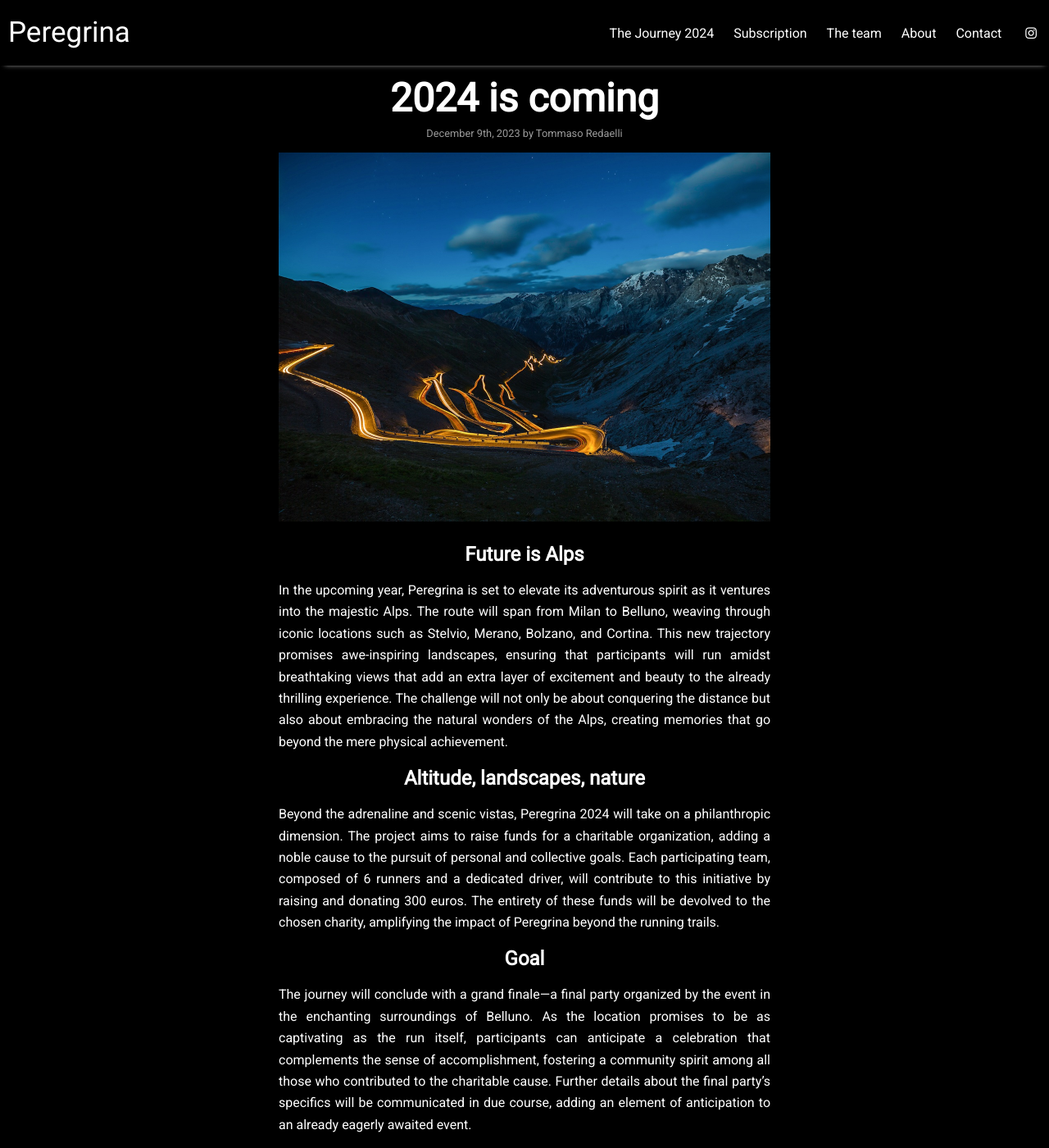
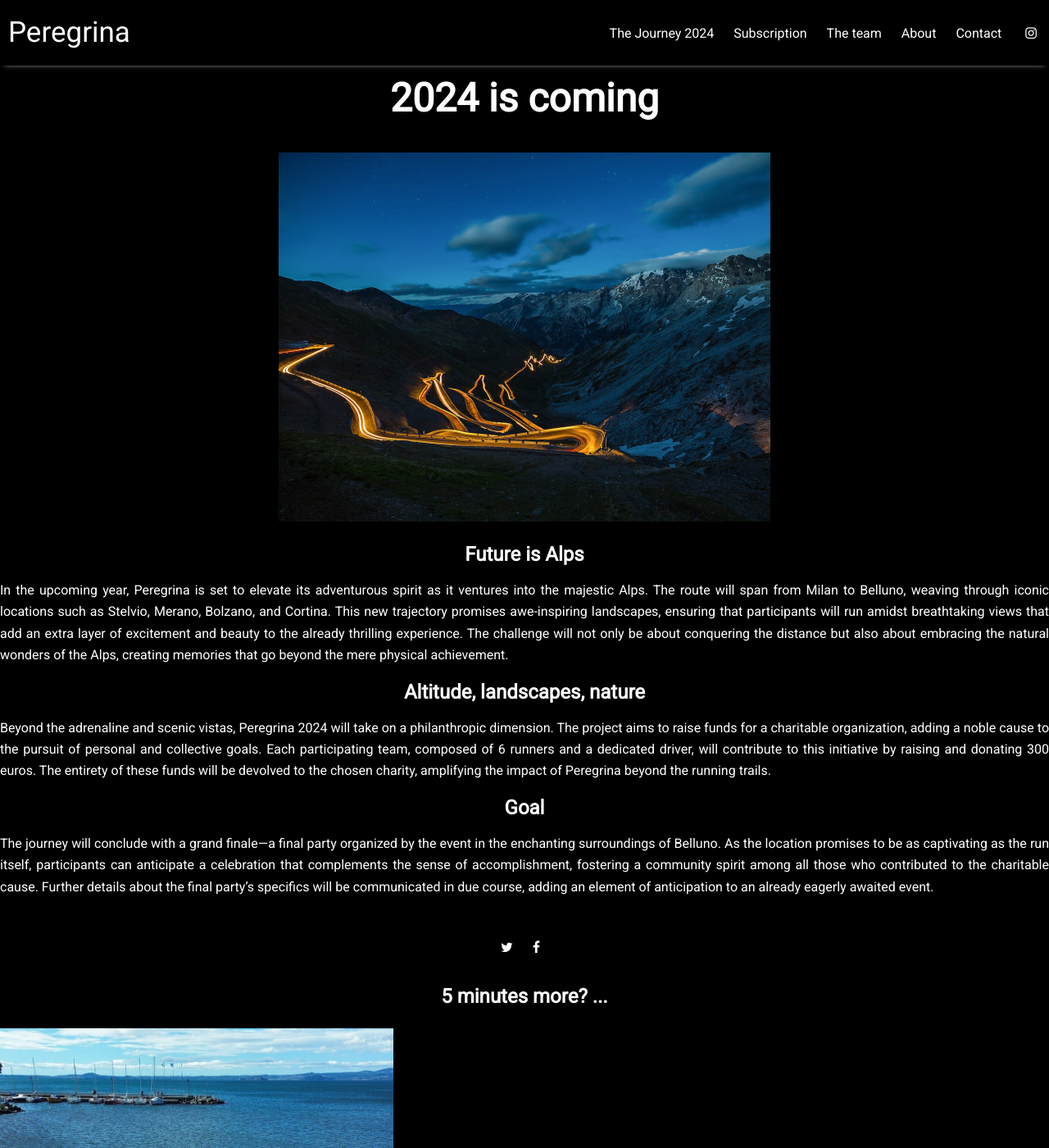
Before and after one commit to Hunstman/Peregrina2024, a Jekyll site: the page built from _posts/2023-12-09-2024-event.md, in a window 1280 px wide and 1400 px high. Shown: the whole window at 82% size. Built offline with Jekyll 4.4.1, drawn with Linux system fonts in a browser that asks for light colours; nearby versions of some CDN libraries.

Commit message:
changed posts?

```diff
--- a/_sass/_header.scss
+++ b/_sass/_header.scss
@@ -59,19 +59,19 @@
     display: inline-block;
   }
   .dropdown-content {
+    display:none; /* Hide by default */
     position: absolute;
     right: 0;
     background-color: $background-color;
     min-width: 160px;
     box-shadow: 0px 8px 16px 0px rgba(0,0,0,0.2);
-    z-index: 1;
-    display: none; /* Initially hide the dropdown content */
   }
+
   .dropdown-content a {
+    display: block;
     color:$orange-color;
     padding: 12px 16px;
     text-decoration: none;
-    display: block;
   }
   .dropdown:hover .dropdown-content {
     display: block;
--- a/_sass/_home.scss
+++ b/_sass/_home.scss
@@ -88,7 +88,7 @@ Clock
   justify-content: center;
   align-items: center;
   flex-direction: row;
-  margin-top: 10px;
+  margin-top: 0px;
   margin-bottom: 20px;
 }
 
@@ -160,9 +160,9 @@ h1 {
   .circle {
     margin-right: 0; /* Remove horizontal margin */
     margin-bottom: 20px; /* Add vertical margin */
-    width: $container-width/3;
+    width: 35px;
     height: auto;
-    min-height: $container-width/4;
+    min-height:35px;
     font-size: 15px;
   }
   .value {
--- a/_sass/_post.scss
+++ b/_sass/_post.scss
@@ -1,12 +1,12 @@
 .post-content {
-  max-width: 600px;
+  max-width:$container-width;
   display: block;
   margin: 10px auto 10px;
 }
 .post-date {
   display: block;
   margin-bottom: 1rem;
-  color: #9a9a9a;
+  color: #000000;
   font-size:0.8rem;
 }
 .featured-image img {
@@ -17,14 +17,14 @@
 
 @media (max-width: $pixel-mobile) {
   .post-content {
-    width: 90%;
+    width: $container-width;
     display: block;
     margin: 10px auto 10px;
   }
   .featured-image img {
+    width: $container-width;
     margin: 5px auto 5px;
     display: block;
-    max-width: 95%;
   }
 }
 
```
